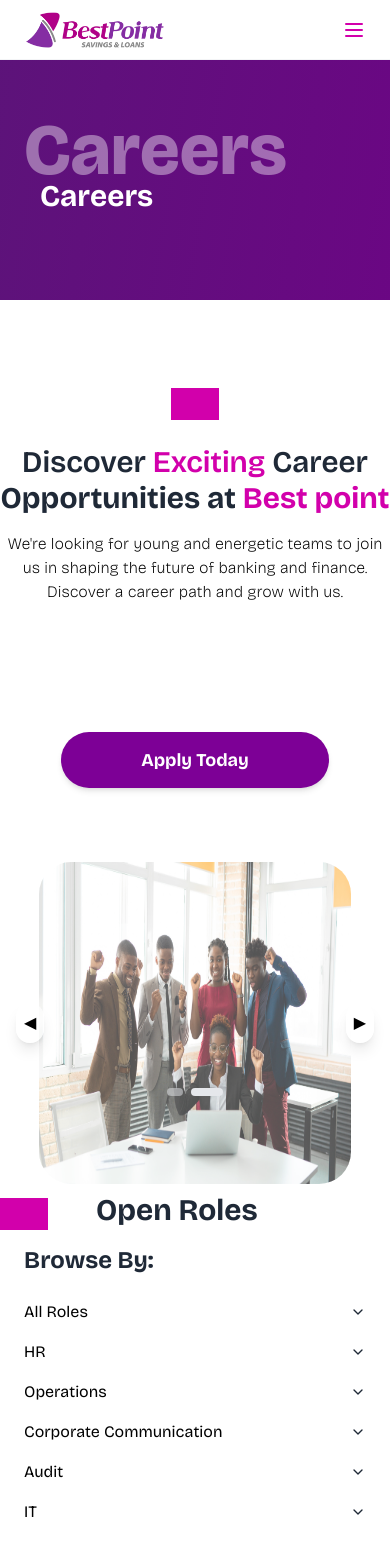
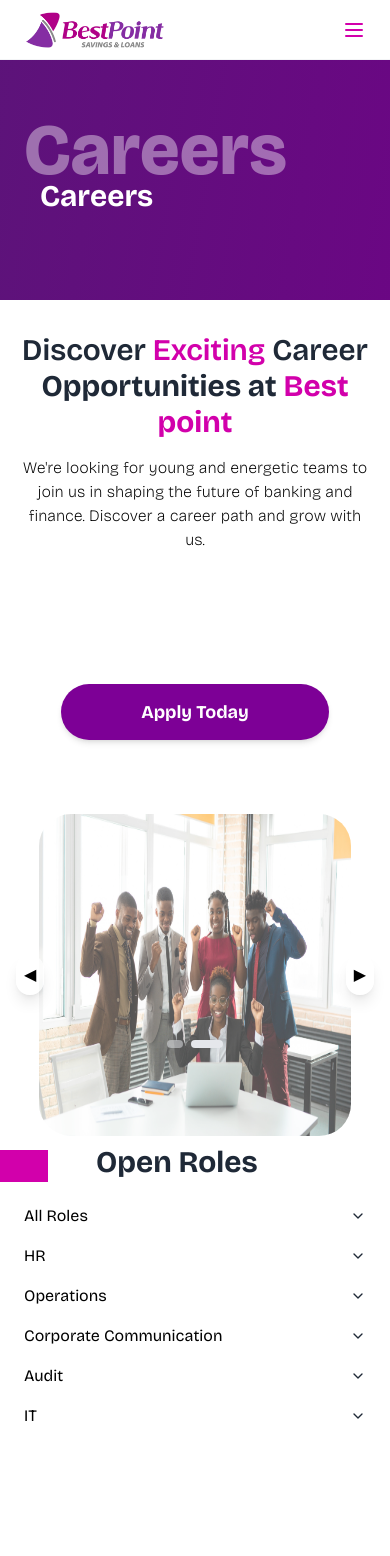
Before and after one commit to jnboateng/bpsl-website, a React (Create React App) app: page /careers in a window 390 px wide. Shown: the top 1556 px of the page. Built offline with nearby package versions, Linux system fonts and the light colour scheme.

Commit message:
text changes

```diff
--- a/src/components/careers/Describe.jsx
+++ b/src/components/careers/Describe.jsx
@@ -3,10 +3,10 @@ import React from "react";
 function Describe() {
   return (
     <div>
-      <div className="relative mt-12 min-h-[60vh] flex flex-col items-center px-4 sm:px-8">
+      <div className="relative md:mt-12 min-h-[60vh] flex flex-col items-center px-4 sm:px-8">
         <div className="absolute top-8 flex flex-col sm:flex-row gap-6 sm:gap-x-16 justify-start w-full items-center sm:items-start">
-          <div className="bg-purple mt-2 h-8 w-12" />
-          <div className="w-full text-center lg:text-left lg:w-[80vw] ">
+          <div className="hidden md:block bg-purple mt-2 h-8 w-12" />
+          <div className="w-[90vw] md:w-full text-center lg:text-left lg:w-[80vw] ">
             <h2 className="text-3xl md:text-4xl font-semibold text-gray-800">
               Discover <span className="text-purple">Exciting </span>
               Career
@@ -14,7 +14,7 @@ function Describe() {
             <h2 className="text-3xl sm:text-5xl font-bold text-gray-800 mb-4">
               Opportunities at <span className="text-purple">Best point</span>
             </h2>
-            <span className="text-base sm:text-2xl font-extralight">
+            <span className="text-base  sm:text-2xl font-extralight">
               We're looking for young and energetic teams to join us in shaping
               the future of banking and finance. Discover a career path and grow
               with us.
--- a/src/components/careers/Jobs.jsx
+++ b/src/components/careers/Jobs.jsx
@@ -432,8 +432,7 @@ export default function OpenRoles() {
       </div>
 
       {/* Mobile View */}
-      <div className="block md:hidden px-6 pb-10">
-        <h2 className="text-gray-800 text-2xl font-bold mb-6">Browse By:</h2>
+      <div className="block md:hidden mt-2 px-6 pb-10">
         <ul className="space-y-4">
           {categories.map((cat) => (
             <li key={cat}>
```
